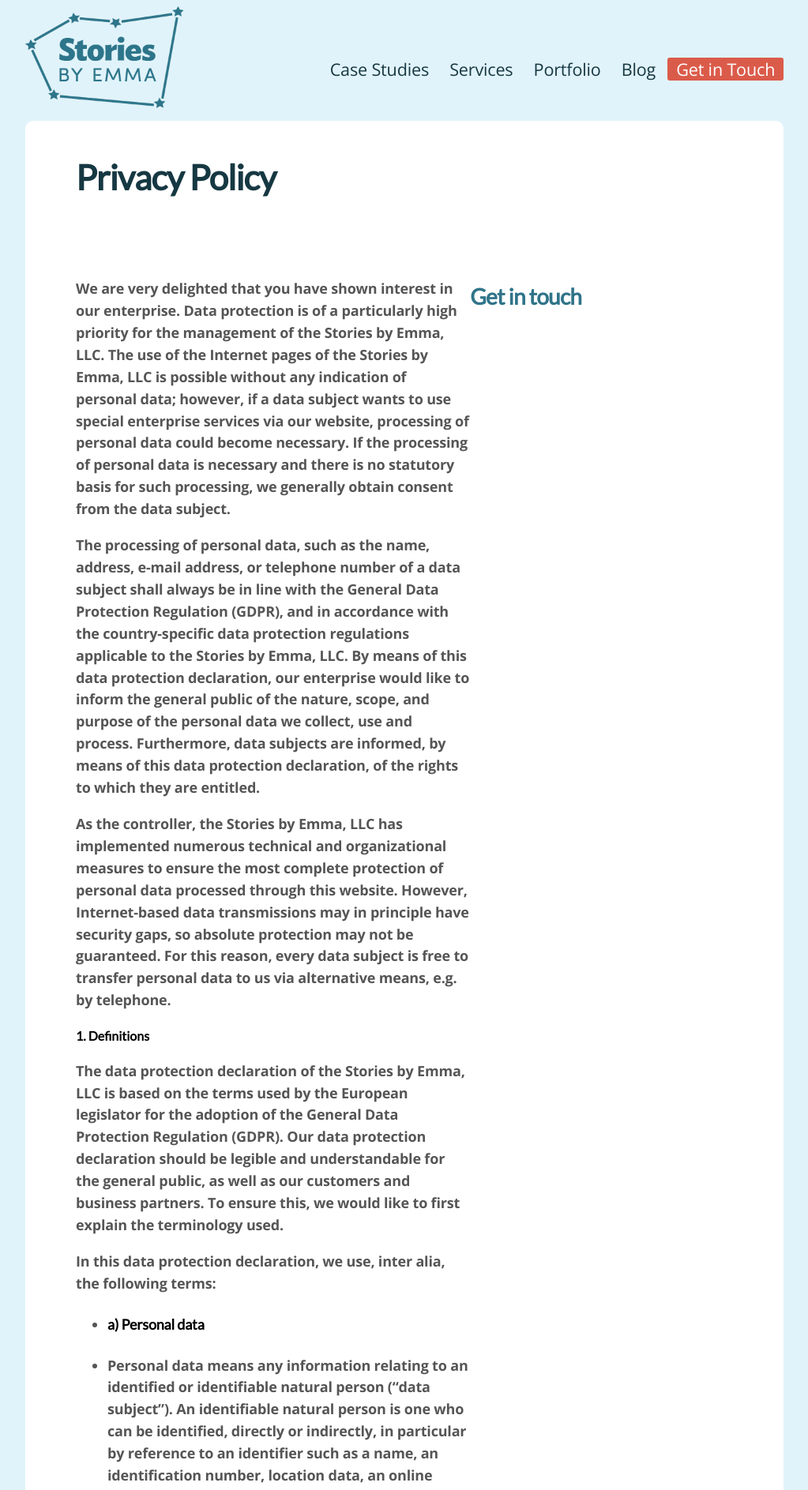
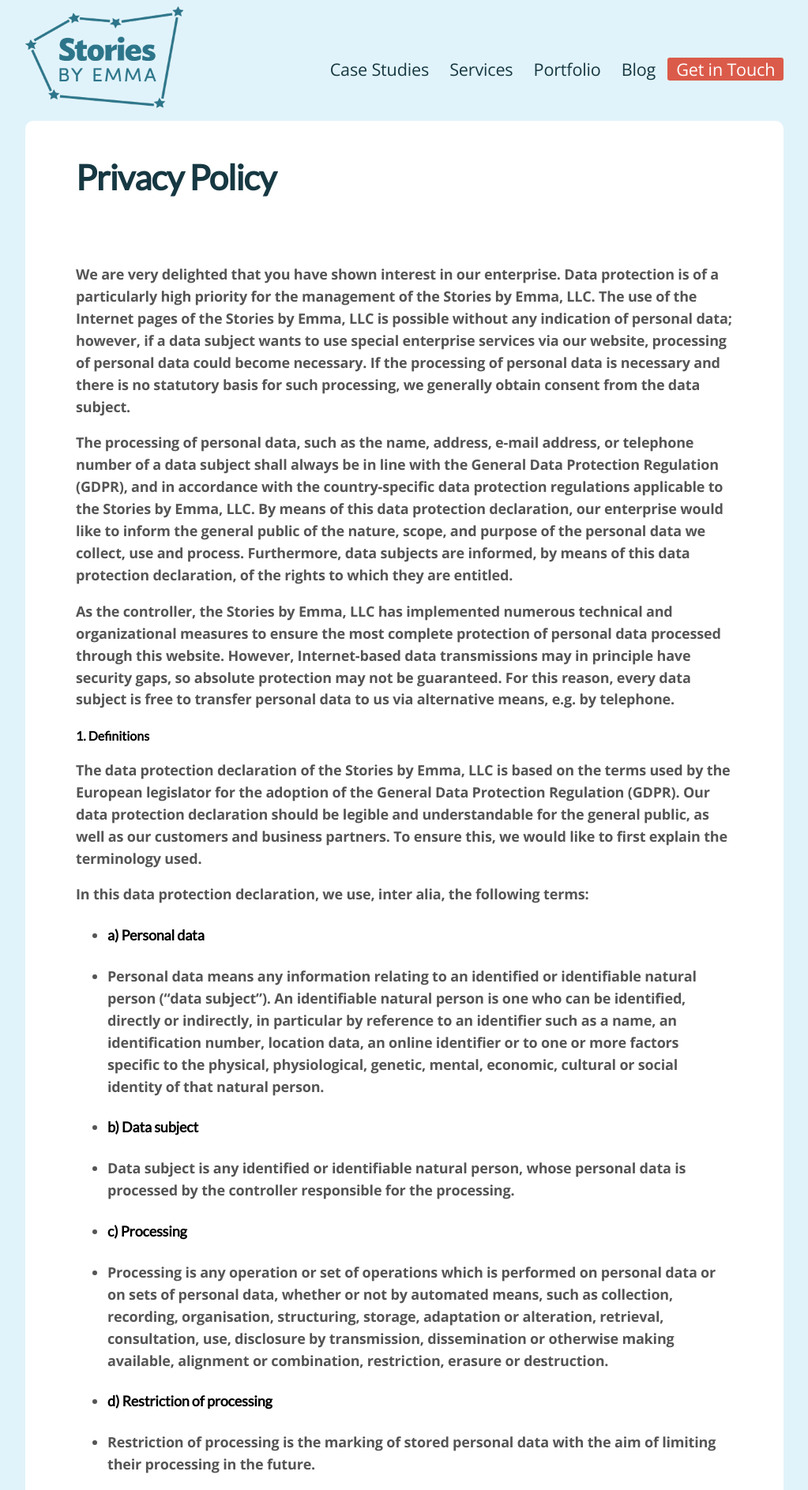
Before and after one commit to emmalepsy/emmalepsy.github.io, a Jekyll site: the page privacy-policy.html, which Jekyll copies as it is, in a window 1280 px wide. Shown: the top 1887 px of the page at 79% size, without its empty margins (128-1151 px from the left). Built offline with Jekyll 4.4.1, drawn with Linux system fonts in a browser that asks for light colours; nearby versions of some CDN libraries; a style sheet for code colours, icons or effects is not loaded.

Commit message:
Update privacy-policy.html

```diff
--- a/privacy-policy.html
+++ b/privacy-policy.html
@@ -45,11 +45,9 @@
       </div>
     </div>
 
-    <div id="main_content">
+ <div id="main_content">
       <h1>Privacy Policy</h1>
       <h2>&nbsp;</h2>
-      <div class="group">
-	<div class="c3">
 	  <p dir="ltr"><strong id="docs-internal-guid-5578ed9a-5367-eb7d-79ec-30175e2f73f9">We are very delighted that you have shown interest in our enterprise. Data protection is of a particularly high priority for the management of the Stories by Emma, LLC. The use of the Internet pages of the Stories by Emma, LLC is possible without any indication of personal data; however, if a data subject wants to use special enterprise services via our website, processing of personal data could become necessary. If the processing of personal data is necessary and there is no statutory basis for such processing, we generally obtain consent from the data subject.</strong></p>
 	  <p dir="ltr"><strong id="docs-internal-guid-5578ed9a-5367-eb7d-79ec-30175e2f73f9">The processing of personal data, such as the name, address, e-mail address, or telephone number of a data subject shall always be in line with the General Data Protection Regulation (GDPR), and in accordance with the country-specific data protection regulations applicable to the Stories by Emma, LLC. By means of this data protection declaration, our enterprise would like to inform the general public of the nature, scope, and purpose of the personal data we collect, use and process. Furthermore, data subjects are informed, by means of this data protection declaration, of the rights to which they are entitled.</strong></p>
 	  <p dir="ltr"><strong id="docs-internal-guid-5578ed9a-5367-eb7d-79ec-30175e2f73f9">As the controller, the Stories by Emma, LLC has implemented numerous technical and organizational measures to ensure the most complete protection of personal data processed through this website. However, Internet-based data transmissions may in principle have security gaps, so absolute protection may not be guaranteed. For this reason, every data subject is free to transfer personal data to us via alternative means, e.g. by telephone.</strong></p>
@@ -347,7 +345,6 @@
 	  <p dir="ltr"><strong id="docs-internal-guid-5578ed9a-5367-eb7d-79ec-30175e2f73f9">This Privacy Policy has been generated by the Privacy Policy Generator of the <a href="https://dg-datenschutz.de/services/external-data-protection-officer/?lang=en">DGD - Your External DPO</a> that was developed in cooperation with <a href="https://www.wbs-law.de/eng/">German Lawyers</a> from WILDE BEUGER SOLMECKE, Cologne.</strong></p>
 	  <br>
 	</div>
-
       <a name="contacts"></a>
       <h2 class="center">Get in touch</h2>
       <p>
```
